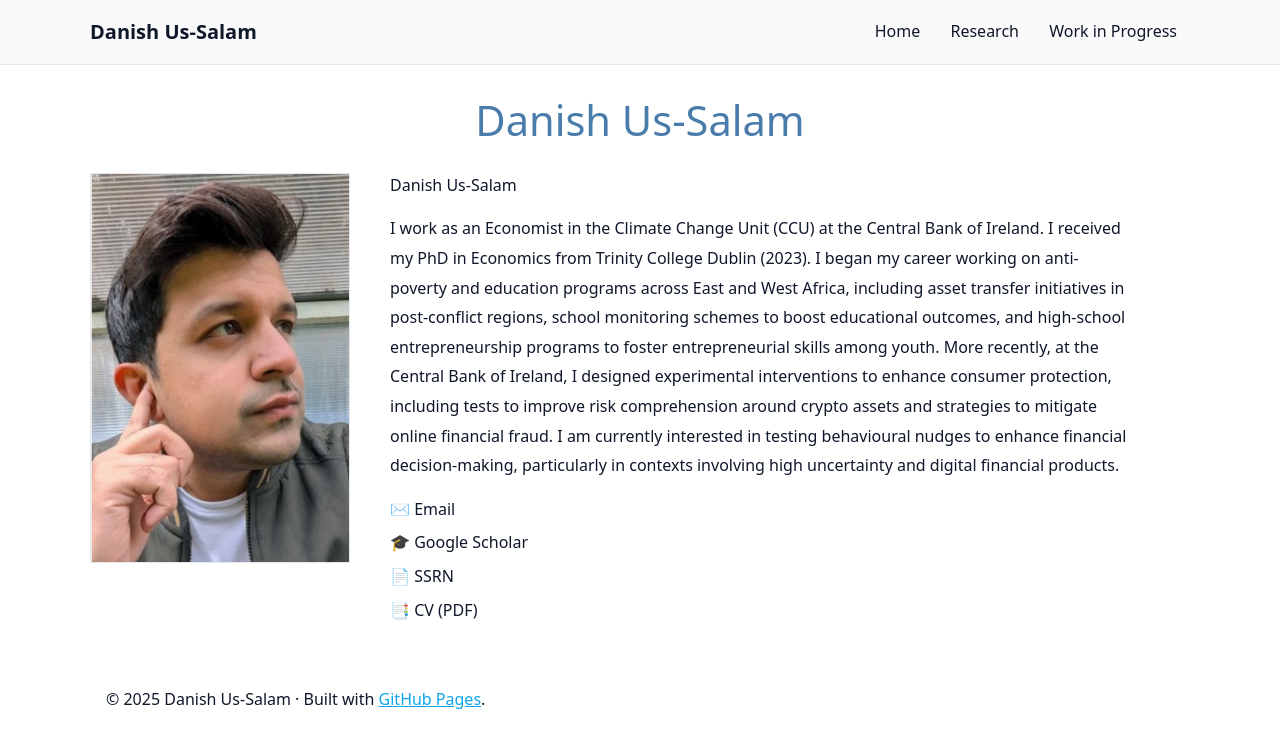
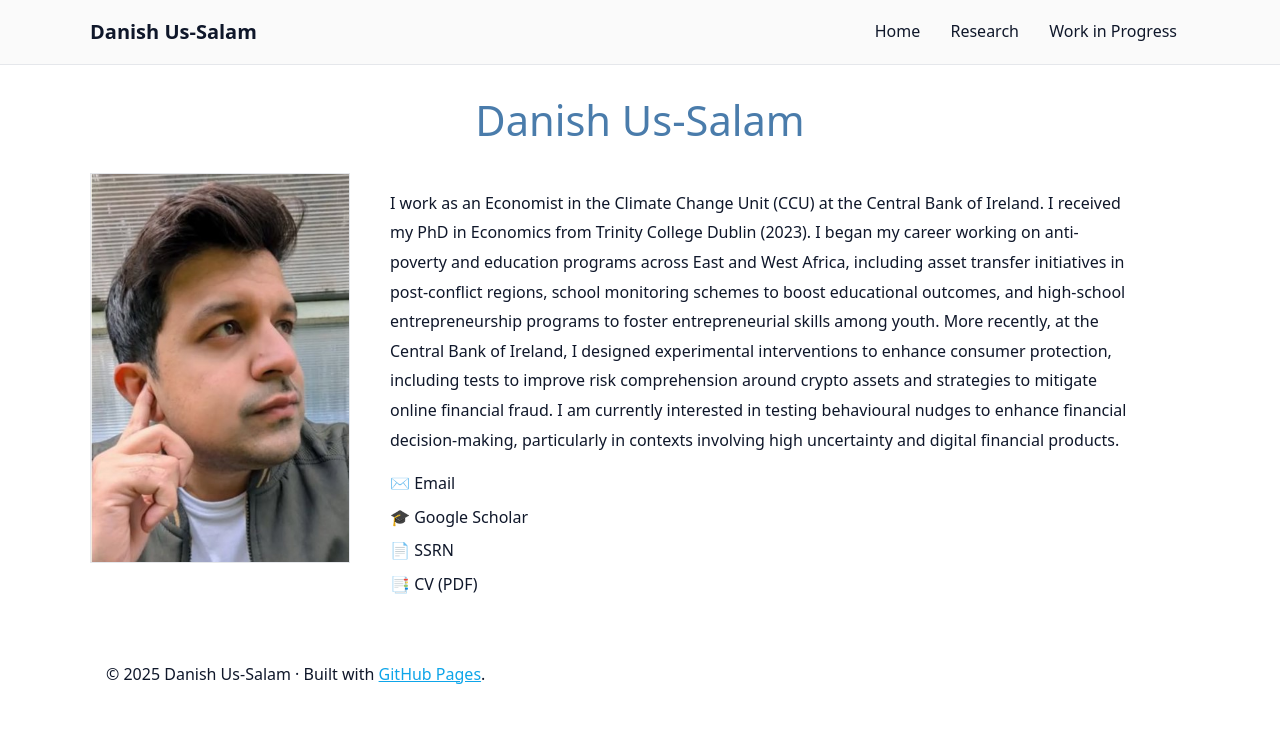
Before and after one commit to danishussalam/danishussalam.github.io, a Jekyll site: the page built from index.md, in a window 1280 px wide. Shown: the top 748 px of the page. Built offline with Jekyll 4.4.1, drawn with Linux system fonts in a browser that asks for light colours.

Commit message:
Update index.md

```diff
--- a/index.md
+++ b/index.md
@@ -10,7 +10,6 @@ title: "Home"
     <img src="{{ '/assets/profile3.jpg' | relative_url }}" alt="Danish Us-Salam">
   </div>
   <div class="bio">
-    Danish Us-Salam
     <p>
 I work as an Economist in the Climate Change Unit (CCU) at the Central Bank of Ireland. I received my PhD in Economics from Trinity College Dublin (2023). I began my career working on anti-poverty and education programs across East and West Africa, including asset transfer initiatives in post-conflict regions, school monitoring schemes to boost educational outcomes, and high-school entrepreneurship programs to foster entrepreneurial skills among youth. More recently, at the Central Bank of Ireland, I designed experimental interventions to enhance consumer protection, including tests to improve risk comprehension around crypto assets and strategies to mitigate online financial fraud. I am currently interested in testing behavioural nudges to enhance financial decision-making, particularly in contexts involving high uncertainty and digital financial products.
     </p>
```
